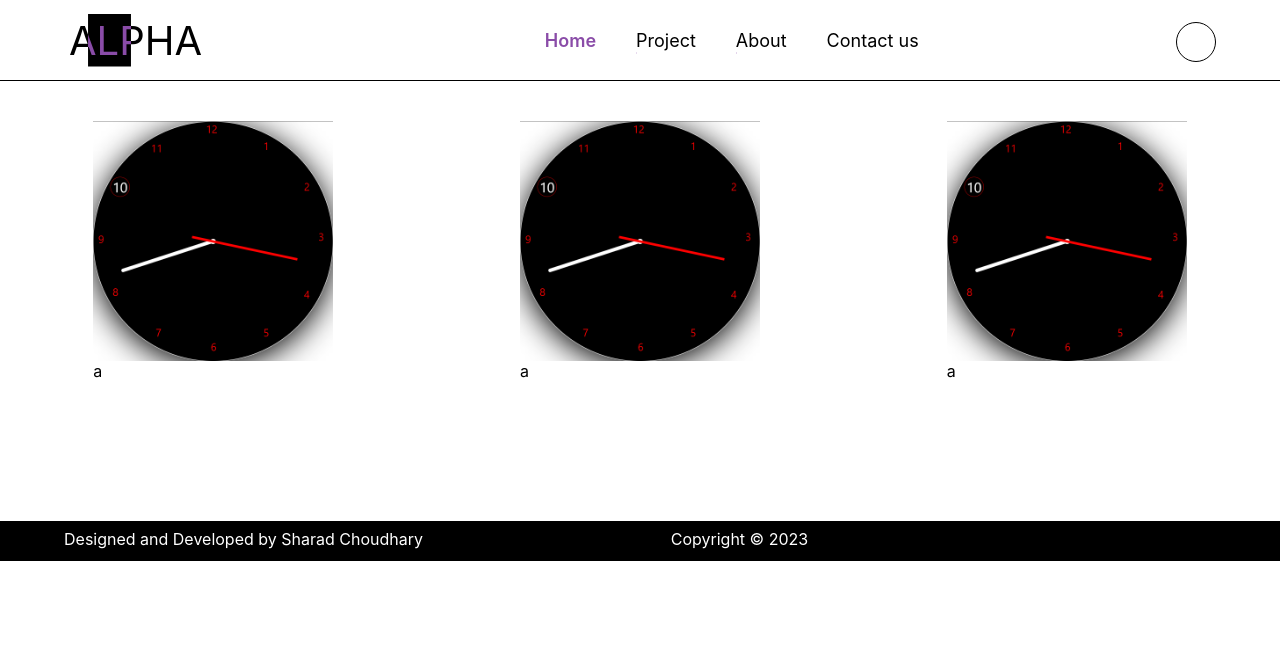
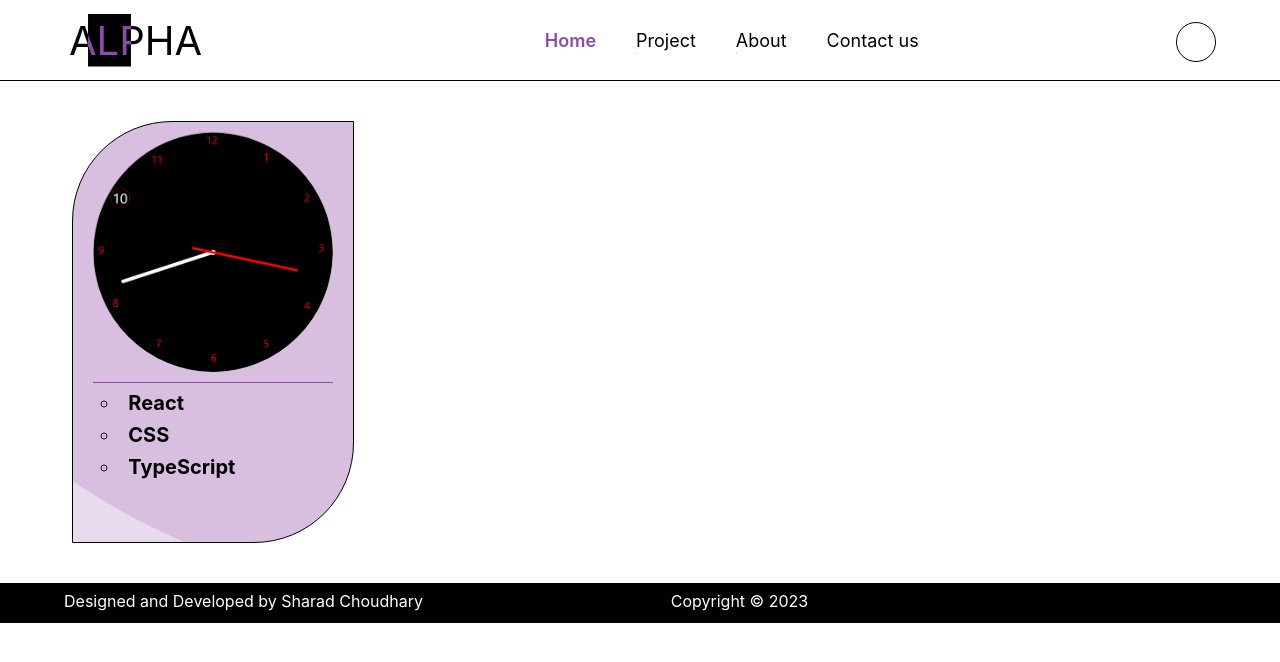
Before and after one commit to codebyalpha/ReactPortfolio, a React (Create React App) app: page /project in a window 1280 px wide. Shown: the top 662 px of the page. Built offline with nearby package versions, Linux system fonts and the light colour scheme; some icons are missing.

Commit message:
project design updated

```diff
--- a/src/pages/Project.css
+++ b/src/pages/Project.css
@@ -3,9 +3,29 @@
     display: grid;
     grid-template-columns: repeat(3, 1fr);
     place-items: center;
+}
 
-    /* height: 50vh; */
-    /* width: 50vh; */
+.projectcont {
+    border: 1.5px solid var(--primary);
+    padding: 10px 20px;
+    margin: 5vh 0;
+    background: url(../image//bg.png);
+    background-position: 200% 100%;
+    transition: 0.4s ease all;
+    border-top-left-radius: 100px;
+    border-bottom-right-radius: 100px;
+}
+
+.projectcont:hover {
+    background-position: 100% 100%;
+    box-shadow: 0px 10px 50px var(--intro);
+    background-size: cover;
+    border-bottom-left-radius: 100px;
+    border-top-right-radius: 100px;
+    border-top-left-radius: 0px;
+    border-bottom-right-radius: 0px;
+    transition: 0.4s ease all;
+    cursor: pointer;
 }
 
 .projectrow {
@@ -13,7 +33,6 @@
     width: 30vh;
     display: grid;
     grid-template-rows: 60% 40%;
-    margin-top: 5vh;
 }
 
 .projectrow .col img {
@@ -21,4 +40,17 @@
     object-position: 100% 100%;
     height: 100%;
     width: 100%;
+    border-radius: 50%;
 }
+
+.projectintro {
+    margin-top: 10px;
+    border-top: 1.5px solid var(--intro);
+}
+
+.projectintro li {
+    list-style-type: circle;
+    margin: 8px;
+    font-size: 20px;
+    font-weight: bold;
+}
--- a/src/pages/Project.tsx
+++ b/src/pages/Project.tsx
@@ -1,37 +1,25 @@
 import React from "react";
 import "./Project.css";
-import Clock from "../projects/Clock";
+import Clock from "../projects/Clock/Clock";
 import { Col, Container, Row } from "react-bootstrap";
-import clockimg from "../projects/clock.png";
+import clockimg from "../projects/Clock/clock.png";
 
 function Project() {
   return (
     <Container className="projectcontainer">
-      <Row className="projectrow">
-        <Col>
-          <img src={clockimg} alt="" />
-        </Col>
-        <Col>a</Col>
-      </Row>
-      <Row className="projectrow">
-        <Col>
-          <img src={clockimg} alt="" />
-        </Col>
-        <Col>a</Col>
-      </Row>
-      <Row className="projectrow">
-        <Col>
-          <img src={clockimg} alt="" />
-        </Col>
-        <Col>a</Col>
+      <Row className="projectcont">
+        <Row className="projectrow">
+          <Col>
+            <img src={clockimg} alt="" />
+          </Col>
+          <Col className="projectintro">
+            <li>React</li>
+            <li>CSS</li>
+            <li>TypeScript</li>
+          </Col>
+        </Row>
       </Row>
     </Container>
-    // <Container className="projectcontainer">
-    //   <Row className="projectrow">
-    //     <Col></Col>
-    //     <Col className="projectdesc">a</Col>
-    //   </Row>
-    // </Container>
   );
 }
 
```
Also changed, not shown: src/image/bg.png (added), src/projects/Clock/Clock.css (renamed from src/projects/Clock.css), src/projects/Clock/Clock.tsx (renamed from src/projects/Clock.tsx), src/projects/Clock/clock.png (renamed from src/projects/clock.png).
